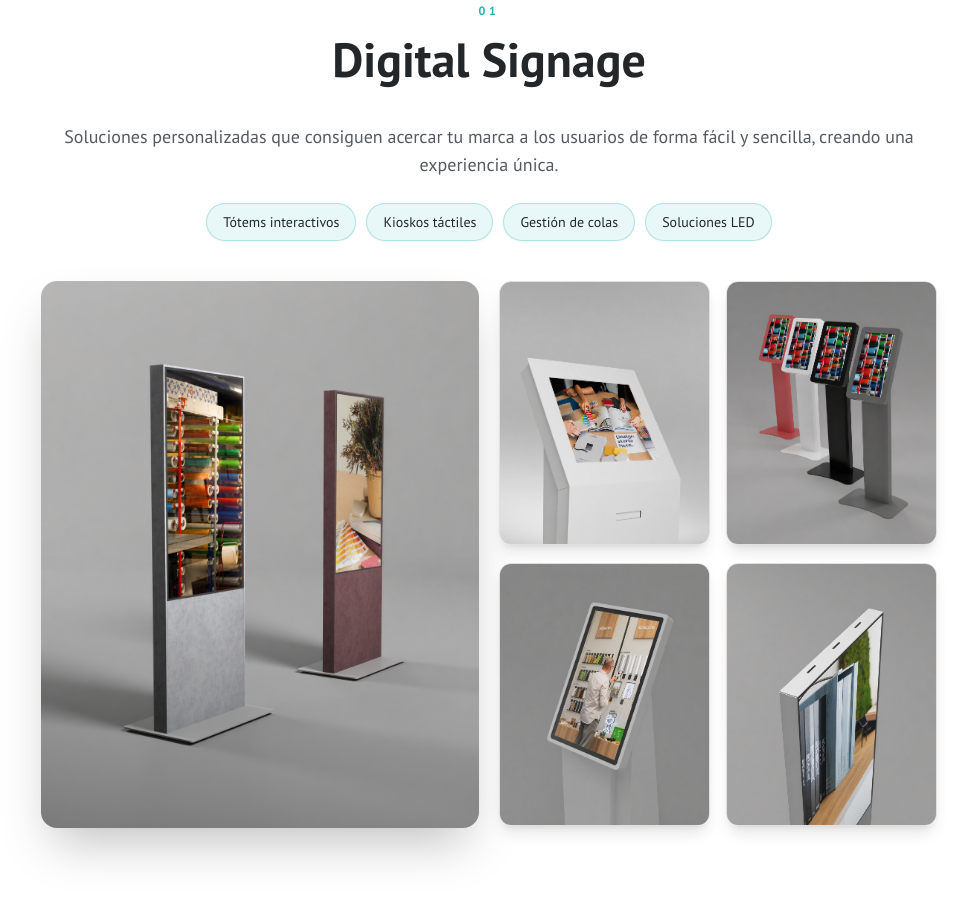
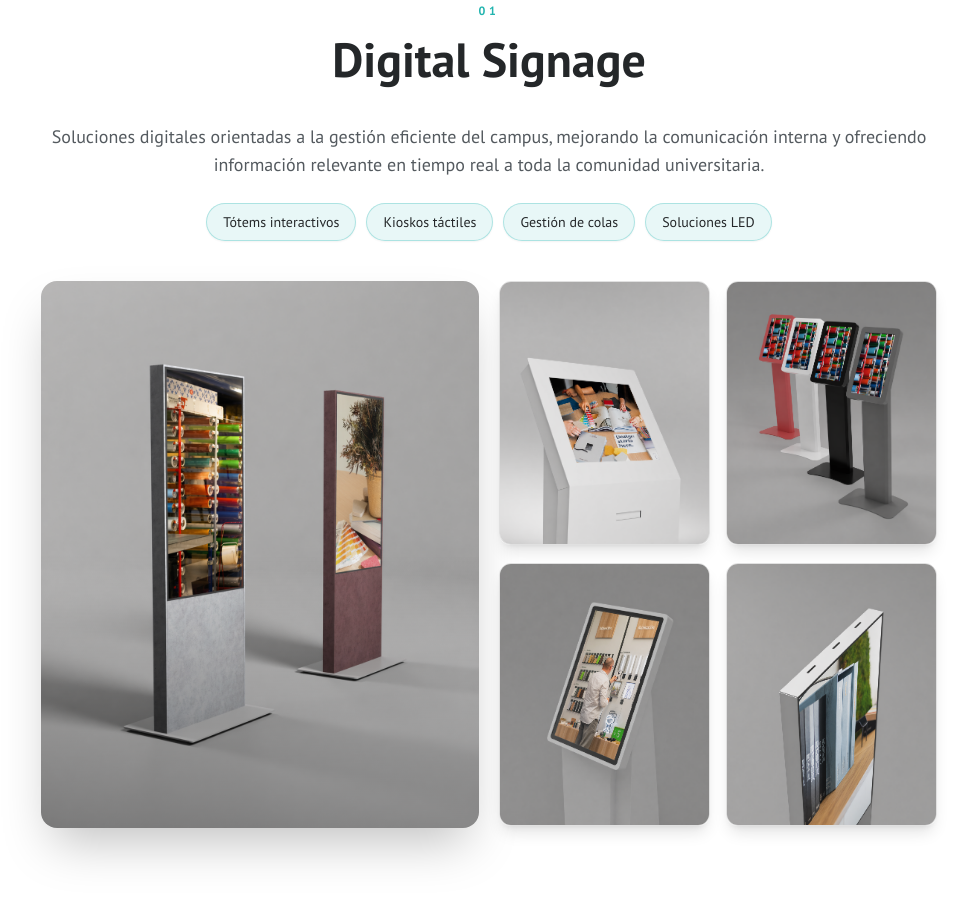
Before and after one commit to caralovell/presentaci-n-ceu-madrid, a React (Vite) app: page / in a window 1280 px wide. Shown: the part 900-1801 px from the top of the page, without its empty margins (151-1119 px from the left). Built offline with nearby package versions, Linux system fonts and the light colour scheme; the HTML template or start-up script is replaced by a standard one.

Commit message:
Code edited in Lovable Code Editor
Edited UI in Lovable

Co-authored-by: caralovell <168685711+caralovell@users.noreply.github.com>

```diff
--- a/src/components/DigitalSignageSection.tsx
+++ b/src/components/DigitalSignageSection.tsx
@@ -35,8 +35,8 @@ const DigitalSignageSection = () => (
       <ScrollReveal delay={0.1}>
         <div className="max-w-4xl mx-auto text-center mb-10">
           <p className="text-base md:text-lg text-muted-foreground leading-relaxed">
-            Soluciones personalizadas que consiguen acercar tu marca a los usuarios de forma fácil y sencilla, creando
-            una experiencia única.
+            Soluciones digitales orientadas a la gestión eficiente del campus, mejorando la comunicación interna y
+            ofreciendo información relevante en tiempo real a toda la comunidad universitaria.
           </p>
 
           <div className="flex flex-wrap justify-center gap-2.5 mt-6">
@@ -108,7 +108,8 @@ const DigitalSignageSection = () => (
           <div>
             <h3 className="text-lg md:text-xl font-bold text-foreground mb-2">E-Paper</h3>
             <p className="text-sm md:text-base text-muted-foreground leading-relaxed">
-              Pantallas de papel electrónico a todo color combina el diseño más delgado y vibrante del mercado con una eficiencia operativa sin precedentes.
+              Pantallas de papel electrónico a todo color combina el diseño más delgado y vibrante del mercado con una
+              eficiencia operativa sin precedentes.
             </p>
             <div className="flex flex-wrap gap-2.5 mt-4">
               {epaperBubbles.map((label, i) => (
```
